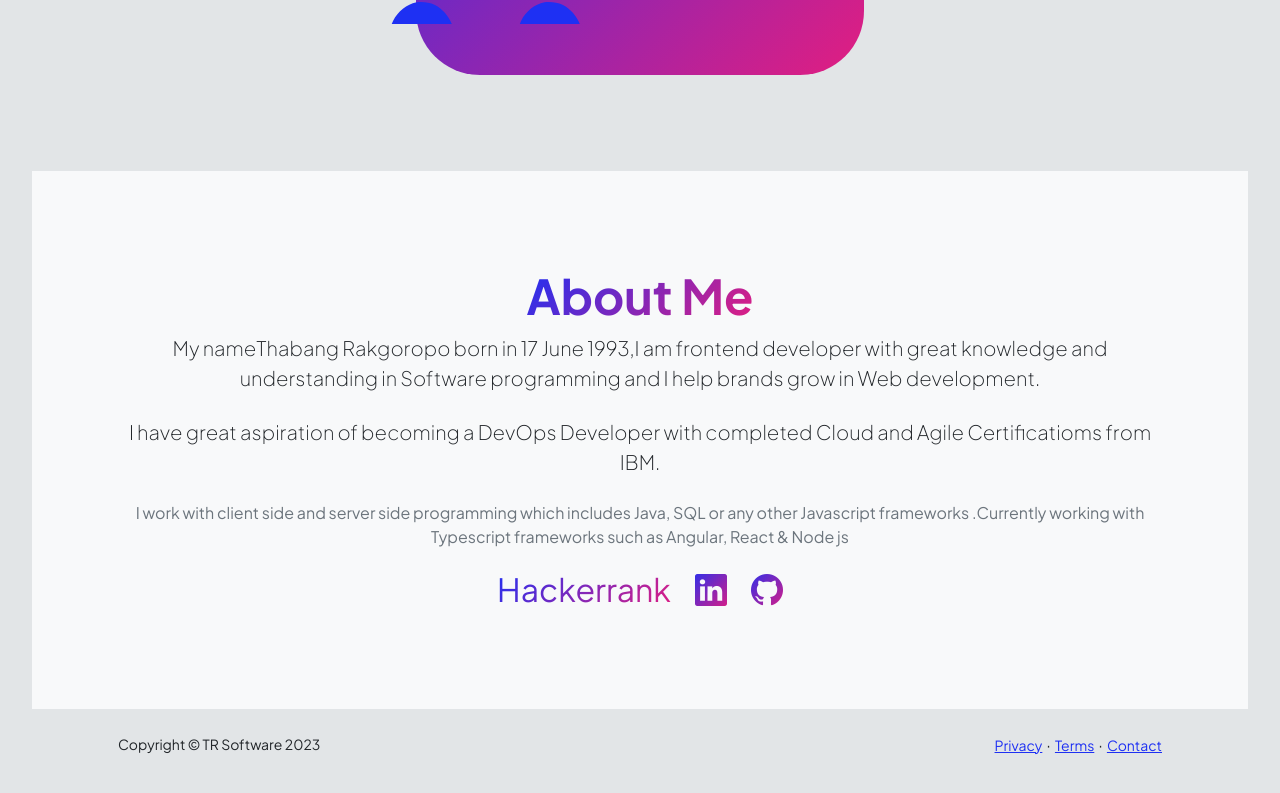
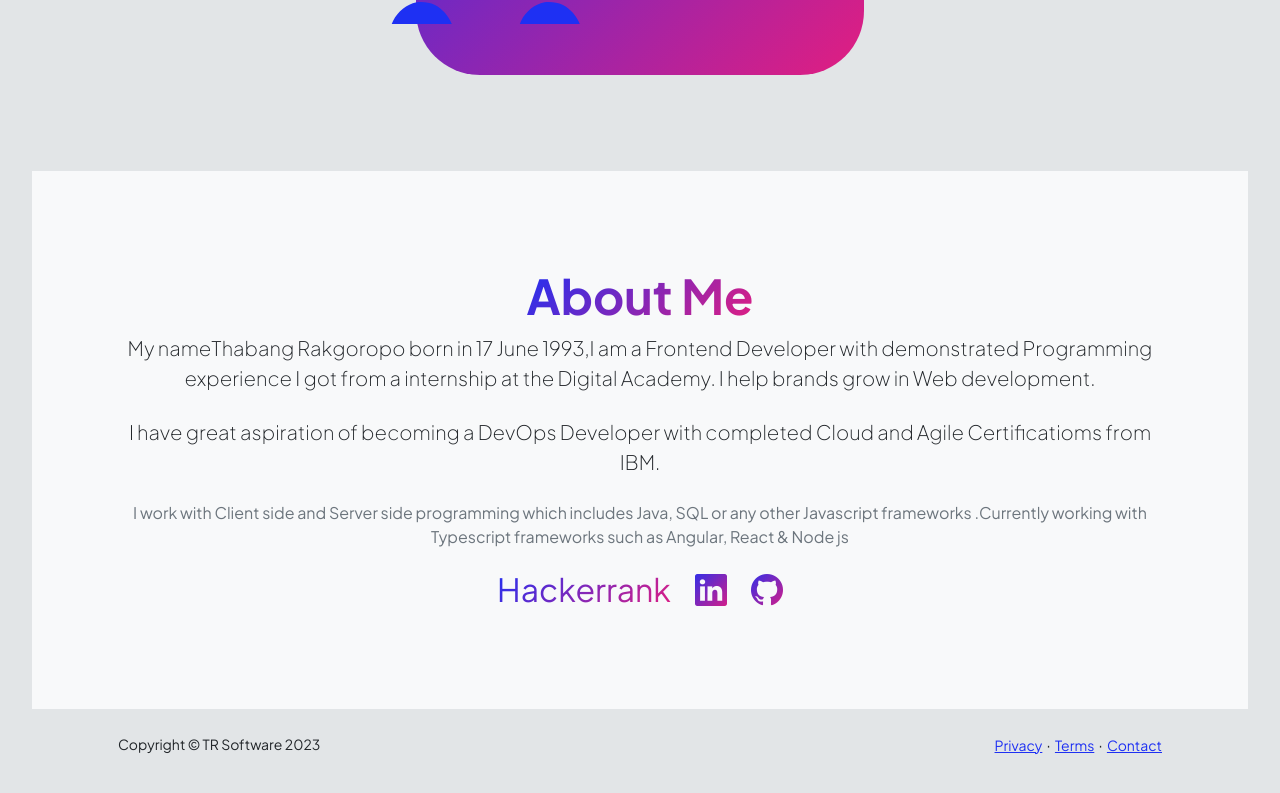
Before and after one commit to PLThabangR/TR-Portfolio, a React (Vite) app: page / in a window 1280 px wide. Shown: the part 943-1736 px from the top of the page. Built offline with nearby package versions, Linux system fonts and the light colour scheme.

Commit message:
Fixed spelling errorsa

```diff
--- a/src/components/Index.jsx
+++ b/src/components/Index.jsx
@@ -36,9 +36,9 @@ const Index = () => {
         <div className="col-xxl-8">
             <div className="text-center my-5">
                 <h2 className="display-5 fw-bolder"><span className="text-gradient d-inline">About Me</span></h2>
-                <p className="lead fw-light mb-4">My nameThabang Rakgoropo born in 17 June 1993,I am frontend developer with great knowledge and understanding in Software programming and I help brands grow in Web development. </p>
+                <p className="lead fw-light mb-4">My nameThabang Rakgoropo born in 17 June 1993,I am a Frontend Developer with demonstrated Programming experience I got from a internship at the Digital Academy. I help brands grow in Web development. </p>
                 <p className="lead fw-light mb-4"> I have great aspiration of becoming a DevOps Developer with completed Cloud and Agile Certificatioms from IBM.</p>
-                <p className="text-muted">I work with client side and server side programming which includes Java, SQL or any other Javascript
+                <p className="text-muted">I work with Client side and Server side programming which includes Java, SQL or any other Javascript
                 frameworks .Currently working with Typescript frameworks such as Angular, React & Node js
                 </p>
 
```
